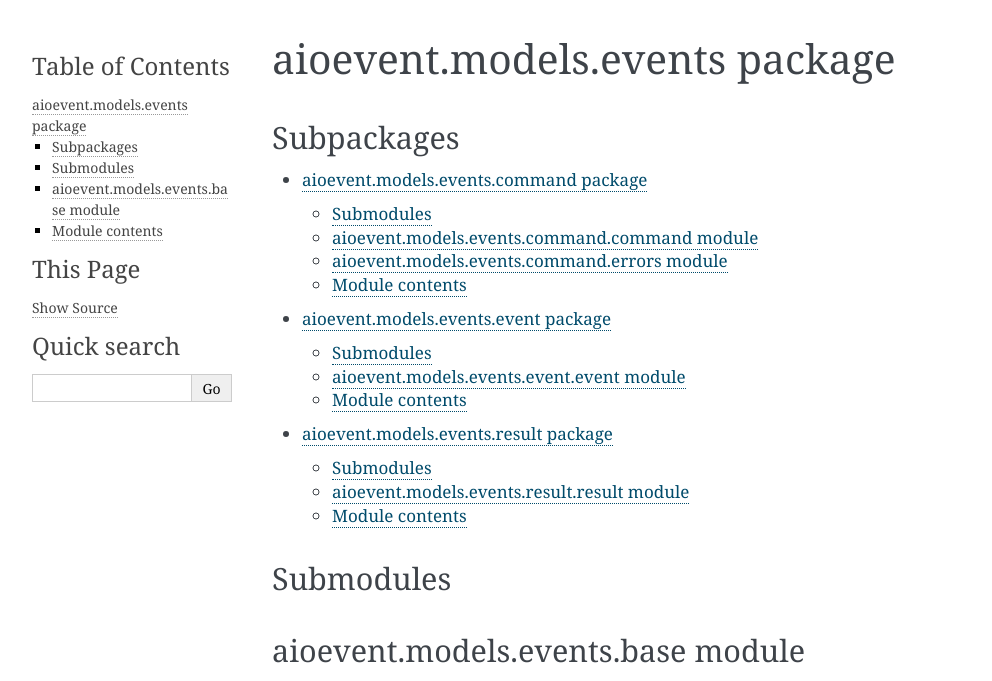
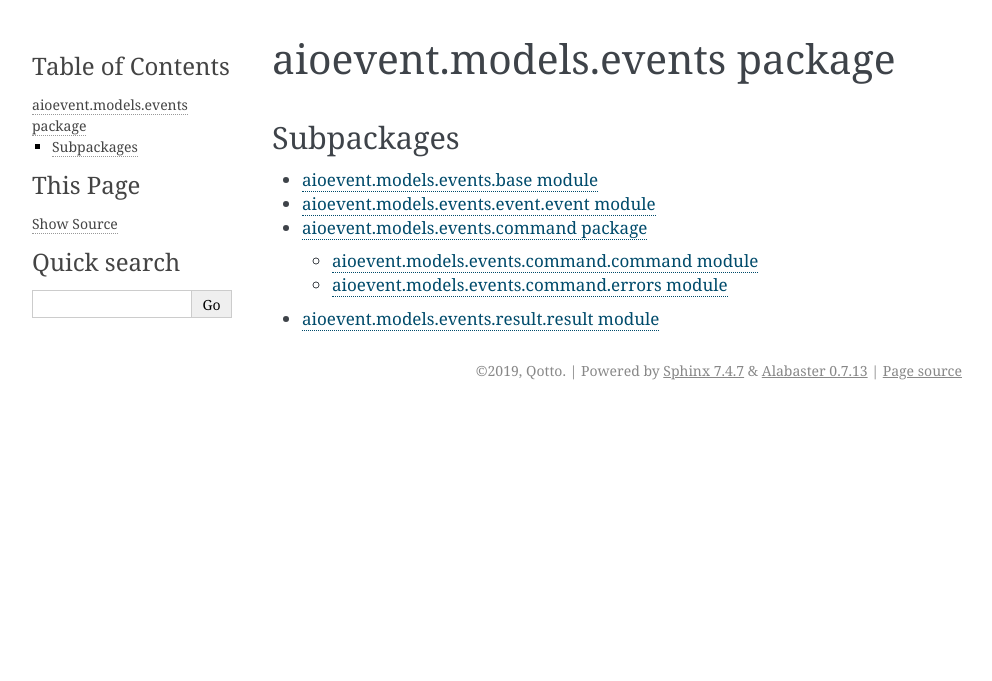
Before and after one commit to Qotto/tonga, a Sphinx documentation site: the page built from docs/source/aioevent.models.events.rst, in a window 1280 px wide. Shown: the top 681 px of the page, without its empty margins (148-1140 px from the left). Built offline with Sphinx 7.4.7, drawn with Linux system fonts in a browser that asks for light colours; grey boxes are pictures that could not be loaded.

Commit message:
Added more documentation

```diff
--- a/docs/source/aioevent.models.events.command.rst
+++ b/docs/source/aioevent.models.events.command.rst
@@ -1,8 +1,5 @@
 aioevent.models.events.command package
 ======================================
-
-Submodules
-----------
 
 aioevent.models.events.command.command module
 ---------------------------------------------
@@ -19,12 +16,3 @@ aioevent.models.events.command.errors module
     :members:
     :undoc-members:
     :show-inheritance:
-
-
-Module contents
----------------
-
-.. automodule:: aioevent.models.events.command
-    :members:
-    :undoc-members:
-    :show-inheritance:
--- a/docs/source/aioevent.models.events.event.rst
+++ b/docs/source/aioevent.models.events.event.rst
@@ -1,22 +1,7 @@
-aioevent.models.events.event package
-====================================
-
-Submodules
-----------
-
 aioevent.models.events.event.event module
------------------------------------------
+=========================================
 
 .. automodule:: aioevent.models.events.event.event
     :members:
     :undoc-members:
     :show-inheritance:
-
-
-Module contents
----------------
-
-.. automodule:: aioevent.models.events.event
-    :members:
-    :undoc-members:
-    :show-inheritance:
--- a/docs/source/aioevent.models.events.result.rst
+++ b/docs/source/aioevent.models.events.result.rst
@@ -1,22 +1,7 @@
-aioevent.models.events.result package
-=====================================
-
-Submodules
-----------
-
 aioevent.models.events.result.result module
--------------------------------------------
+===========================================
 
 .. automodule:: aioevent.models.events.result.result
     :members:
     :undoc-members:
     :show-inheritance:
-
-
-Module contents
----------------
-
-.. automodule:: aioevent.models.events.result
-    :members:
-    :undoc-members:
-    :show-inheritance:
--- a/docs/source/aioevent.models.events.rst
+++ b/docs/source/aioevent.models.events.rst
@@ -3,29 +3,8 @@ aioevent.models.events package
 
 Subpackages
 -----------
-
 .. toctree::
-
+    aioevent.models.events.base
+    aioevent.models.events.event
     aioevent.models.events.command
-    aioevent.models.events.event
     aioevent.models.events.result
-
-Submodules
-----------
-
-aioevent.models.events.base module
-----------------------------------
-
-.. automodule:: aioevent.models.events.base
-    :members:
-    :undoc-members:
-    :show-inheritance:
-
-
-Module contents
----------------
-
-.. automodule:: aioevent.models.events
-    :members:
-    :undoc-members:
-    :show-inheritance:
```
Also changed, not shown: docs/source/aioevent.models.events.base.rst (added, +7 -0 lines), docs/source/aioevent.models.handlers.base.rst (added, +7 -0 lines), docs/source/aioevent.models.handlers.command.command_handler.rst (added, +7 -0 lines), docs/source/aioevent.models.handlers.event.event_handler.rst (added, +7 -0 lines), docs/source/aioevent.models.handlers.result.result_handler.rst (added, +7 -0 lines), docs/source/aioevent.models.handlers.rst (added, +10 -0 lines), docs/source/aioevent.models.rst (+3 -11 lines), docs/source/aioevent.models.store_record.base.rst (added, +7 -0 lines), docs/source/aioevent.models.store_record.rst (+7 -44 lines), docs/source/aioevent.models.store_record.store_record.rst (added, +7 -0 lines), docs/source/aioevent.models.store_record.store_record_handler.rst (added, +16 -0 lines).
